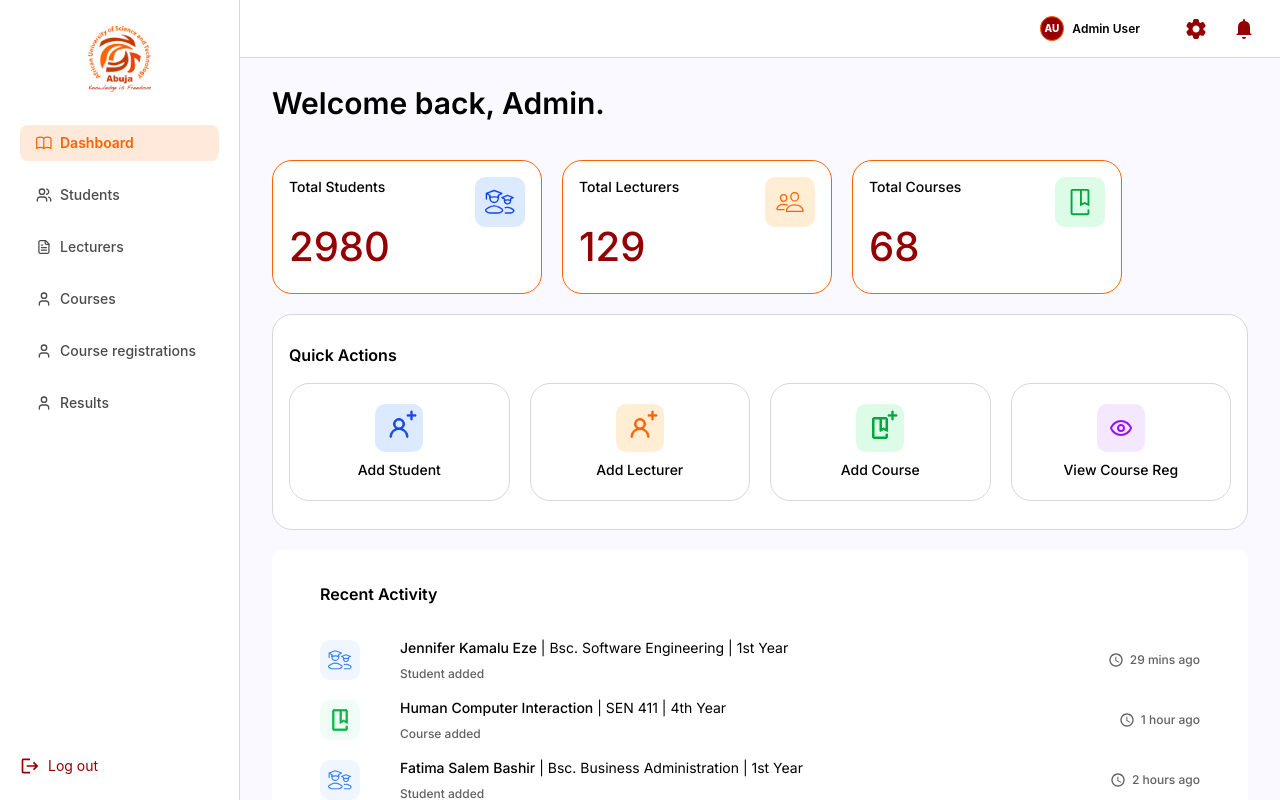
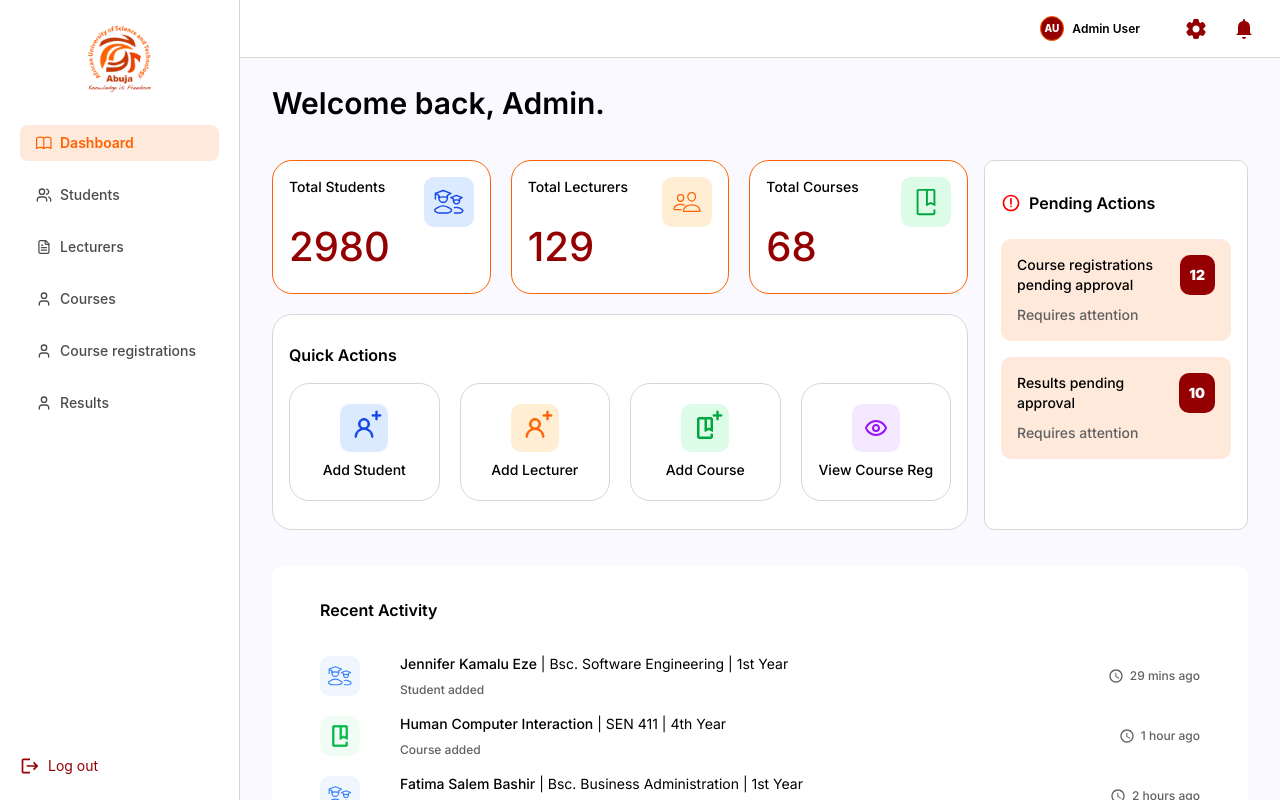
Before and after one commit to progressijuwe/student-portal, a React (Vite) app: page /admin/dashboard in a window 1280 px wide. Built offline with nearby package versions, Linux system fonts and the light colour scheme.

Commit message:
Pending Actions Section

```diff
--- a/src/pages/admin/AdminDashboardPage.jsx
+++ b/src/pages/admin/AdminDashboardPage.jsx
@@ -1,5 +1,6 @@
 
 import DashboardCards from '../../sections/admin/dashboard/DashboardCards'
+import PendingActions from '../../sections/admin/dashboard/PendingActions'
 import QuickActions from '../../sections/admin/dashboard/QuickActions'
 import RecentActivity from '../../sections/admin/dashboard/RecentActivity'
 
@@ -8,14 +9,19 @@ export default function AdminDashboardPage(){
     return(
         <div className="px-5 lg:px-8 py-8 lg:py-6 flex flex-col gap-8 lg:gap-9">
             <h2 className="text-xl lg:text-[30px] font-semibold text-black">Welcome back, Admin.</h2>
-            <div className='w-full flex flex-col gap-5'>
-                <DashboardCards />
-                <QuickActions />
-                <RecentActivity />
+            <div className='flex flex-col lg:flex-row gap-10 lg:gap-4'>
+                <div className='w-full flex flex-col gap-5'>
+                    <DashboardCards />
+                    <QuickActions />
+                </div>
+                    <PendingActions />
             </div>
             <div>
+                <div className='flex flex-col gap-10'>
+                    <RecentActivity />
+                </div>
+            </div>
 
-            </div>
         </div>
     )
 }
--- a/src/sections/admin/dashboard/DashboardCards.jsx
+++ b/src/sections/admin/dashboard/DashboardCards.jsx
@@ -13,7 +13,7 @@ export default function DashboardCards(){
     return(
         <div className='flex shrink-0 w-full gap-5 overflow-x-auto md:overflow-visible'  style={{ scrollbarWidth: 'none'}}>
             {details.map((det) => (
-                <div key={det.label} className='flex justify-between bg-white rounded-[20px] border border-brand-orange p-4 w-full max-w-40.5 shrink-0 md:shrink sm:max-w-67.5'>
+                <div key={det.label} className='flex justify-between gap-2 bg-white rounded-[20px] border border-brand-orange p-4 w-full max-w-40.5 shrink-0 md:shrink sm:max-w-67.5 xl:max-w-70'>
                     <div className='flex flex-col gap-5'>
                         <p className='text-sm font-medium text-black'>{det.label}</p>
                         <span className='text-[40px] text-brand-red font-medium'>{det.value}</span>
--- /dev/null
+++ b/src/sections/admin/dashboard/PendingActions.jsx
@@ -0,0 +1,91 @@
+import { Link } from 'react-router-dom'
+import WarningIcon from  '../../../assets/svg/warning.svg?react'
+
+const apiResponse = [
+  {
+    type: "course-registration",
+    count: 12,
+  },
+  {
+    type: "result",
+    count: 10,
+  },
+]
+
+const actionConfig = {
+  "course-registration": {
+    path: "/admin/course-registrations",
+    section: "Course Registration",
+    actionText: "Course registrations pending approval",
+    actionLabel: "Requires attention",
+  },
+  "result": {
+    path: "/admin/results",
+    section: "Results",
+    actionText: "Results pending approval",
+    actionLabel: "Requires attention",
+  }
+}
+
+const actions = apiResponse.map(item => ({
+  ...actionConfig[item.type],
+  count: item.count,
+  id: item.type
+}))
+
+export default function PendingActions(){
+
+    return(
+        <section
+        aria-labelledby="pending-actions-heading"
+        className="flex flex-col gap-6 border border-border lg:px-4 px-5 py-7.5 rounded-[10px] bg-white lg:max-w-66 shrink"
+        >
+            <div className="flex gap-2 items-center">
+                <WarningIcon
+                aria-hidden="true"
+                className='size-5'
+                />
+                <h2
+                id="pending-actions-heading"
+                className="text-sm lg:text-base font-semibold text-black"
+                >
+                    Pending Actions
+                </h2>
+            </div>
+            {actions.length === 0 ? (
+                <p className="text-sm text-label py-6 text-center">No pending actions</p>
+            ) : (
+                <ul className='flex flex-col gap-4'>
+                {actions.map((action) => (
+                    <ActionCard key={action.id} {...action} />
+                ))}
+                </ul>
+            )}
+
+        </section>
+    )
+}
+
+function ActionCard({ path, actionText, actionLabel, count }){
+    return(
+        <li
+        className='w-full'
+        >
+            <Link
+            to={path}
+            className='flex justify-between gap-4 items-start bg-brand rounded-[10px] w-full py-5 lg:py-4 px-6 lg:px-4'
+            >
+                <div className='flex flex-col gap-2.5'>
+                    <p className='text-xs lg:text-sm font-medium text-wrap'>{actionText}</p>
+                    <span className='text-xs lg:text-sm font-medium text-label'>{actionLabel}</span>
+                </div>
+                <span
+                aria-label={`${count} pending items`}
+                className='text-xs lg:text-sm p-2.5 rounded-[10px] bg-brand-red text-white font-black'
+                >
+                    {count}
+                </span>
+            </Link>
+        </li>
+    )
+}
--- a/src/sections/admin/dashboard/QuickActions.jsx
+++ b/src/sections/admin/dashboard/QuickActions.jsx
@@ -43,7 +43,7 @@ export default function QuickActions(){
                         key={item.key}
                         type='button'
                         onClick={() => setActiveAction(item.key)}
-                        className='flex flex-col gap-3 lg:gap-2 items-center border border-border rounded-[20px] px-10 lg:px-5 py-5'
+                        className='flex flex-col justify-between gap-3 lg:gap-2 items-center border border-border rounded-[20px] px-10 lg:px-5 py-5'
                     >
                         <span
                             className='relative w-fit p-3 rounded-[10px]'
@@ -58,7 +58,7 @@ export default function QuickActions(){
                             )}
                         </span>
 
-                        <p className='font-medium text-xs lg:text-sm text-nowrap'>
+                        <p className='font-medium text-xs lg:text-sm xl:text-nowrap text-wrap'>
                             {item.label}
                         </p>
                     </button>
```
Also changed, not shown: src/assets/svg/warning.svg (added).
